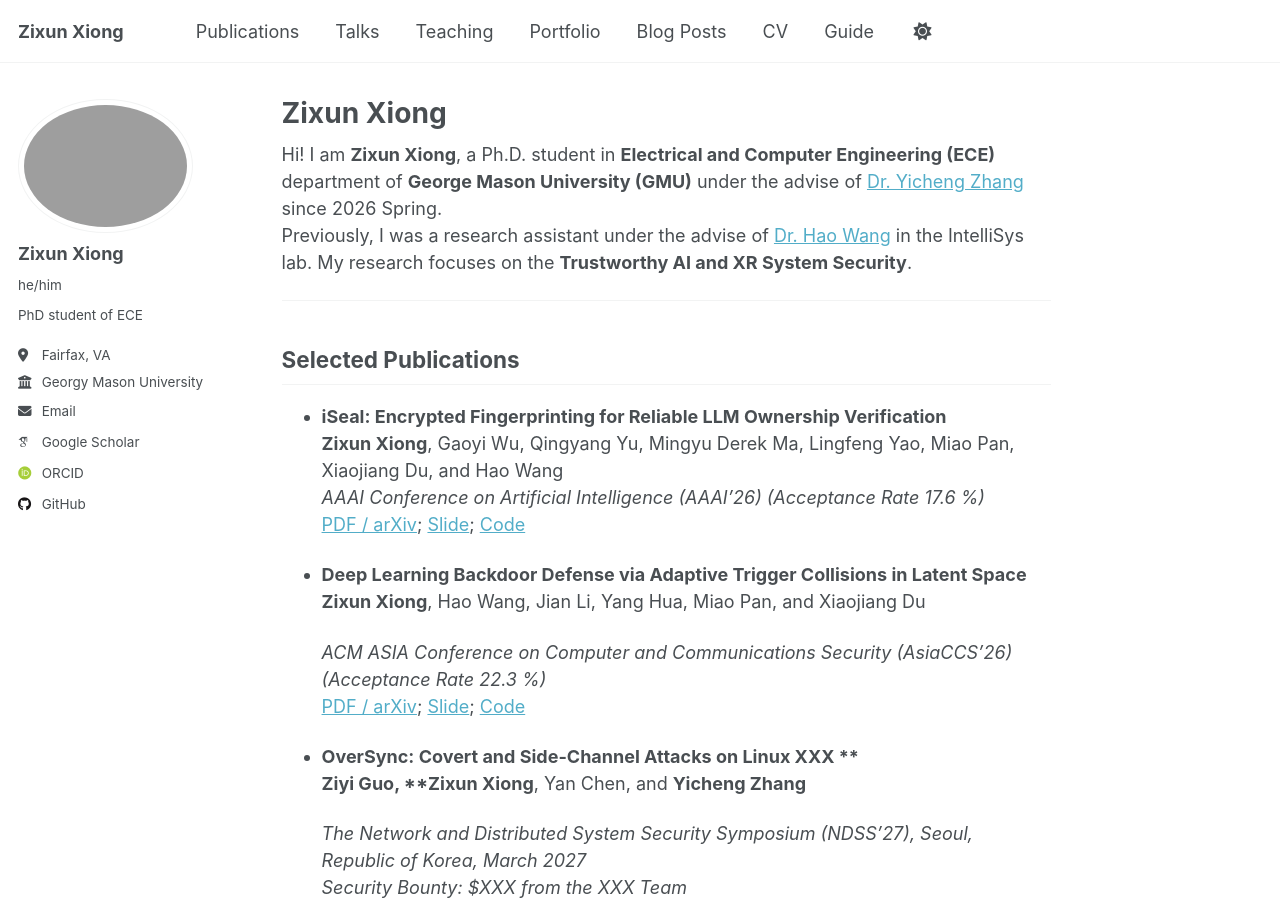
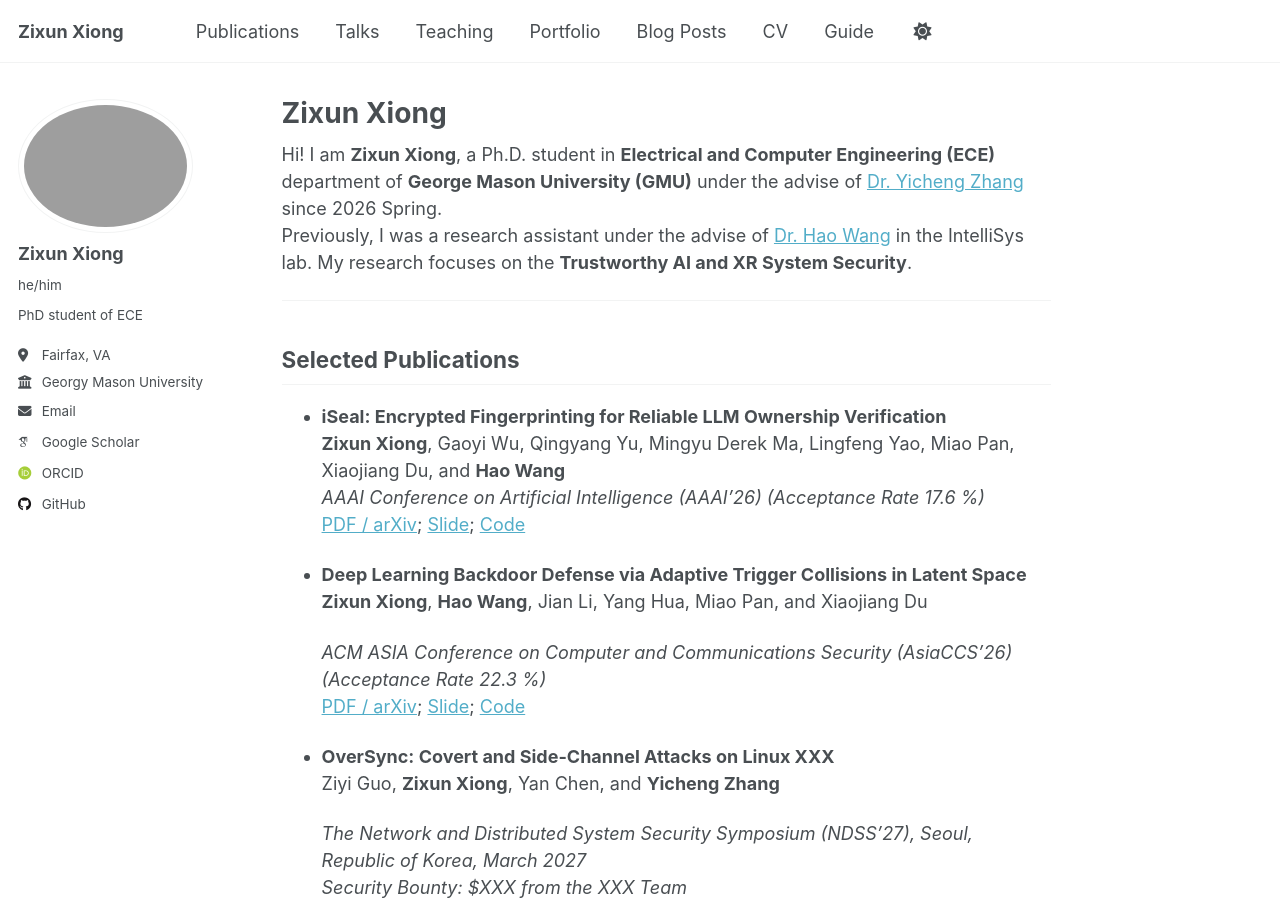
Before and after one commit to kitaharasetusna/zixun-xiong.github.io, a Jekyll site: the page built from _pages/about.md, in a window 1280 px wide and 900 px high. Built offline with Jekyll 4.4.1, drawn with Linux system fonts in a browser that asks for light colours; some web fonts are replaced; a script that is not in the unit is left out.

```diff
--- a/_pages/about.md
+++ b/_pages/about.md
@@ -16,21 +16,21 @@ My research focuses on the **Trustworthy AI and XR System Security**.
 ## Selected Publications
 
 - **iSeal: Encrypted Fingerprinting for Reliable LLM Ownership Verification**
-  **Zixun Xiong**, Gaoyi Wu, Qingyang Yu, Mingyu Derek Ma, Lingfeng Yao, Miao Pan, Xiaojiang Du, and Hao Wang
+  **Zixun Xiong**, Gaoyi Wu, Qingyang Yu, Mingyu Derek Ma, Lingfeng Yao, Miao Pan, Xiaojiang Du, and **Hao Wang**
   *AAAI Conference on Artificial Intelligence (AAAI’26) (Acceptance Rate 17.6 %)*
   [PDF / arXiv](https://arxiv.org/pdf/2511.08905.pdf);
   [Slide](/zixun-xiong.github.io/files/Protecting_LLMs_from_Advanced_Thieves.pdf);
   [Code](https://github.com/kitaharasetusna/iSeal)
 
 - **Deep Learning Backdoor Defense via Adaptive Trigger Collisions in Latent Space**
-  **Zixun Xiong**, Hao Wang, Jian Li, Yang Hua, Miao Pan, and Xiaojiang Du
+  **Zixun Xiong**, **Hao Wang**, Jian Li, Yang Hua, Miao Pan, and Xiaojiang Du
 
   *ACM ASIA Conference on Computer and Communications Security (AsiaCCS’26) (Acceptance Rate 22.3 %)*
   [PDF / arXiv]();
   [Slide]();
   [Code]()
 
-- **OverSync: Covert and Side-Channel Attacks on Linux XXX **
+- **OverSync: Covert and Side-Channel Attacks on Linux XXX**
   Ziyi Guo, **Zixun Xiong**, Yan Chen, and **Yicheng Zhang**
 
   *The Network and Distributed System Security Symposium (NDSS’27), Seoul, Republic of Korea, March 2027*
```
